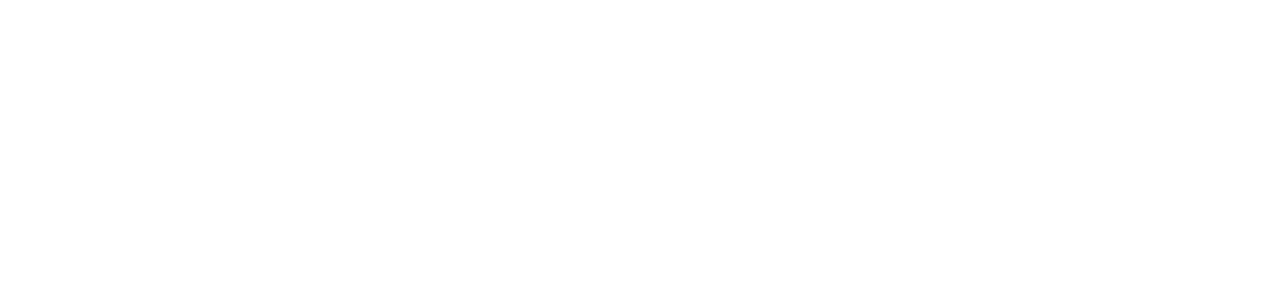
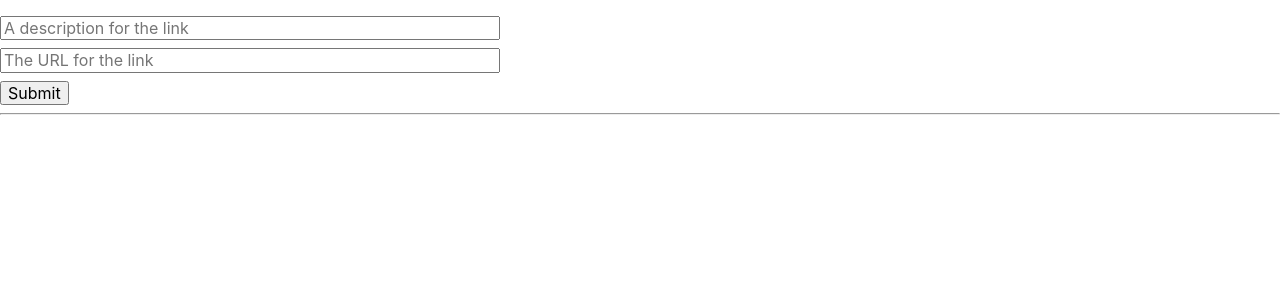
Before and after one commit to hobossa/l_graphql, a React (Create React App) app in the folder react-apollo/hackernews-react-apollo/: page / in a window 1280 px wide. Shown: the top 300 px of the page. Built offline with nearby package versions, Linux system fonts and the light colour scheme.

Commit message:
Mutations: Creating Links

```diff
--- a/react-apollo/hackernews-react-apollo/src/components/App.js
+++ b/react-apollo/hackernews-react-apollo/src/components/App.js
@@ -1,9 +1,16 @@
 import React, { Component } from 'react';
 import LinkList from './LinkList';
+import CreateLink from './CreateLink';
 
 class App extends Component {
   render() {
-    return <LinkList />;
+    return (
+      <div>
+        <CreateLink />
+        <hr />
+        <LinkList />
+      </div>
+    );
   }
 }
 
--- /dev/null
+++ b/react-apollo/hackernews-react-apollo/src/components/CreateLink.js
@@ -0,0 +1,72 @@
+import React, { useState } from 'react';
+
+import { useMutation, gql } from '@apollo/client';
+
+const CREATE_LINK_MUTATION = gql`
+mutation PostMutation(
+    $description: String!
+    $url: String!
+    ) {
+        post(description: $description, url: $url) {
+            id
+            createdAt
+            url
+            description
+    }
+}
+`;
+
+const CreateLink = () => {
+    const [formState, setFormState] = useState({
+        description: '',
+        url: ''
+    });
+
+    const [createLink] = useMutation(CREATE_LINK_MUTATION, {
+        variables: {
+            description: formState.description,
+            url: formState.url
+        }
+    });
+
+    return (
+        <div>
+            <form
+                onSubmit={(e) => {
+                    e.preventDefault();
+                    createLink();
+                }}
+            >
+                <div className="flex flex-column mt3">
+                    <input
+                        className="mb2"
+                        value={formState.description}
+                        onChange={(e) =>
+                            setFormState({
+                                ...formState,
+                                description: e.target.value
+                            })
+                        }
+                        type="text"
+                        placeholder="A description for the link"
+                    />
+                    <input
+                        className="mb2"
+                        value={formState.url}
+                        onChange={(e) =>
+                            setFormState({
+                                ...formState,
+                                url: e.target.value
+                            })
+                        }
+                        type="text"
+                        placeholder="The URL for the link"
+                    />
+                </div>
+                <button type="submit">Submit</button>
+            </form>
+        </div>
+    );
+};
+
+export default CreateLink;
--- a/react-apollo/hackernews-react-apollo/src/index.js
+++ b/react-apollo/hackernews-react-apollo/src/index.js
@@ -3,6 +3,7 @@
 import './styles/index.css';
 import App from './components/App';
 import reportWebVitals from './reportWebVitals';
+import { setContext } from '@apollo/client/link/context';
 
 // 1
 import {
@@ -17,9 +18,19 @@
   uri: 'http://localhost:4000'
 });
 
+const authLink = setContext((_, { headers }) => {
+  const token = 'eyJhbGciOiJIUzI1NiIsInR5cCI6IkpXVCJ9.eyJ1c2VySWQiOjQsImlhdCI6MTYzOTEyMjE2M30.FNPDo8I4YEXj7k2VAXze0T91QBBvPMBkOu8oXXZ2f2g';
+  return {
+    headers: {
+      ...headers,
+      authorization: token ? `Bearer ${token}` : ''
+    }
+  }
+});
+
 // 3
 const client = new ApolloClient({
-  link: httpLink,
+  link: authLink.concat(httpLink),
   cache: new InMemoryCache()
 });
 
```
Also changed, not shown: 1 other file (tests, documents, lock files or other folders).
